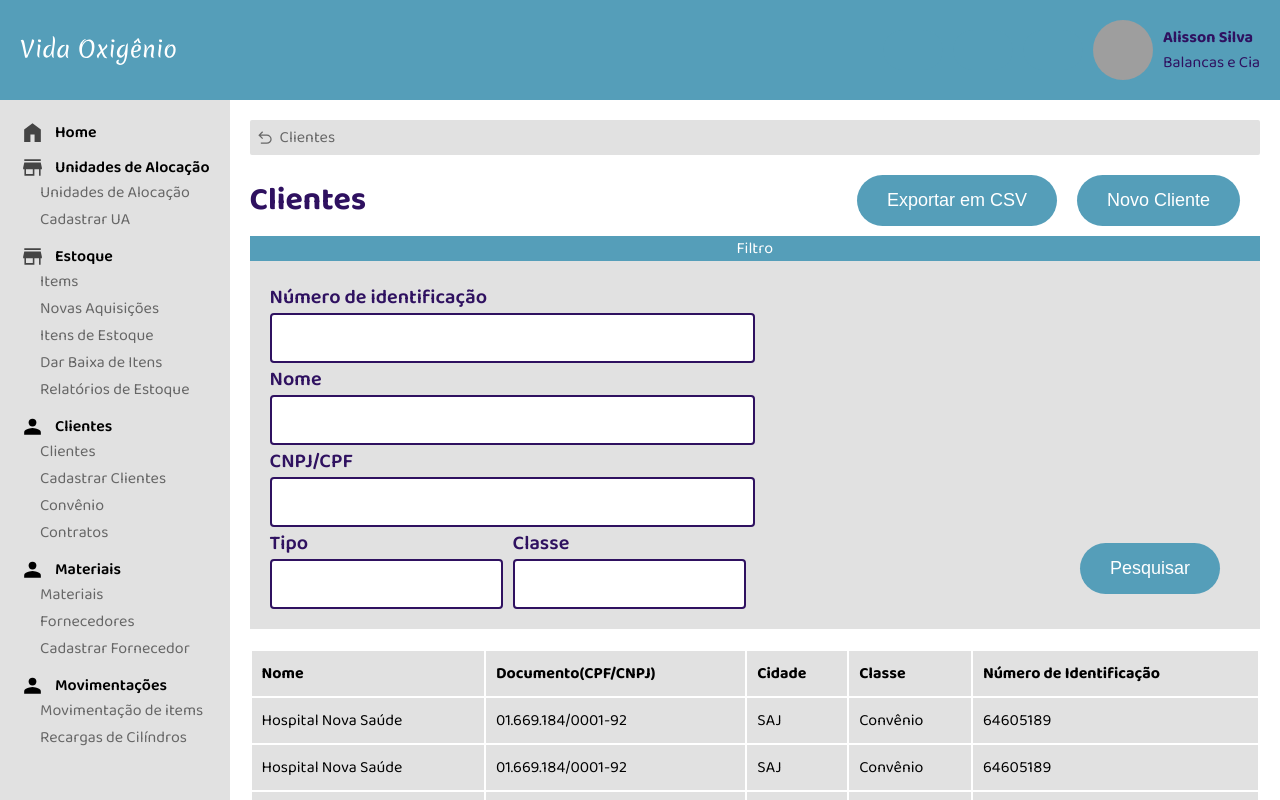
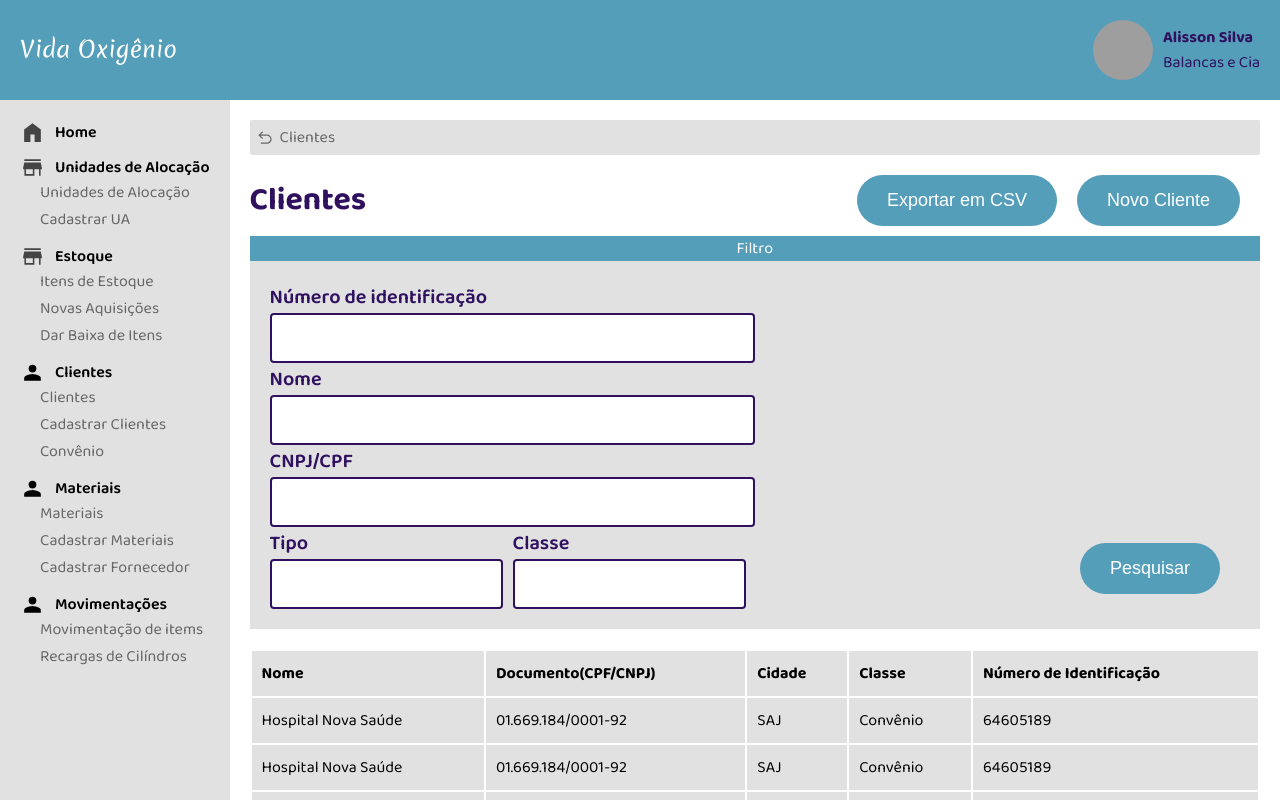
Before and after one commit to 4l1ss0n/oxigen-and-life-project, a React (Create React App) app: page / in a window 1280 px wide. Shown: the top 800 px of the page. Built offline with nearby package versions, Linux system fonts and the light colour scheme; grey boxes are pictures that could not be loaded.

Commit message:
Fix: Change Navigation Link

```diff
--- a/src/components/Nav/index.tsx
+++ b/src/components/Nav/index.tsx
@@ -32,11 +32,9 @@ const Nav = () => {
           <p className="link-text">Estoque</p>
         </div>
         <div className="link-navigation-sub-class">
-          <NavLink to="/materials" className="link-text">Items</NavLink>
+          <NavLink to="/stock-items" className="link-text">Itens de Estoque</NavLink>
           <NavLink to="/acquisition" className="link-text">Novas Aquisições</NavLink>
-          <NavLink to="/stock-items" className="link-text">Itens de Estoque</NavLink>
           <NavLink to="/check-off-items" className="link-text">Dar Baixa de Itens</NavLink>
-          <NavLink to="/stock-reports" className="link-text">Relatórios de Estoque</NavLink>
         </div>
       </div>
       <div className="link-navigation-view">
@@ -48,7 +46,6 @@ const Nav = () => {
           <NavLink to="/clients" className="link-text">Clientes</NavLink>
           <NavLink to="/clients-add" className="link-text">Cadastrar Clientes</NavLink>
           <NavLink to="/agreements" className="link-text">Convênio</NavLink>
-          <NavLink to="/contracts" className="link-text">Contratos</NavLink>
         </div>
       </div>
       <div className="link-navigation-view">
@@ -58,7 +55,7 @@ const Nav = () => {
         </div>
         <div className="link-navigation-sub-class">
           <NavLink to="/materials" className="link-text">Materiais</NavLink>
-          <NavLink to="/provider" className="link-text">Fornecedores</NavLink>
+          <NavLink to="/materials-add" className="link-text">Cadastrar Materiais</NavLink>
           <NavLink to="/provider-add" className="link-text">Cadastrar Fornecedor</NavLink>
         </div>
       </div>
```
